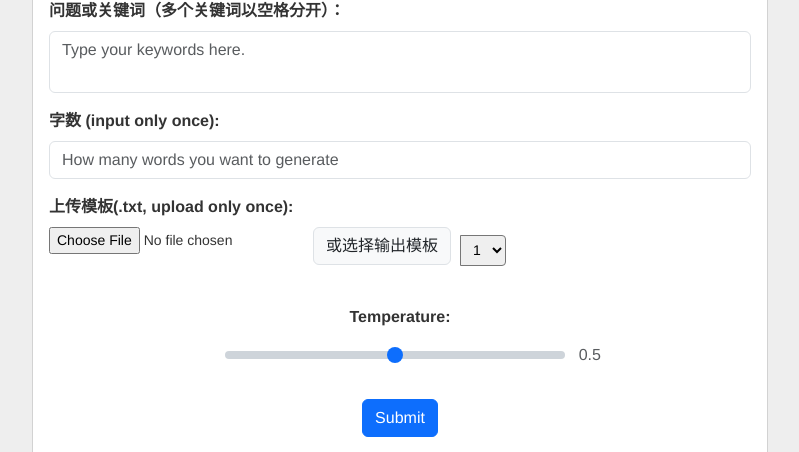
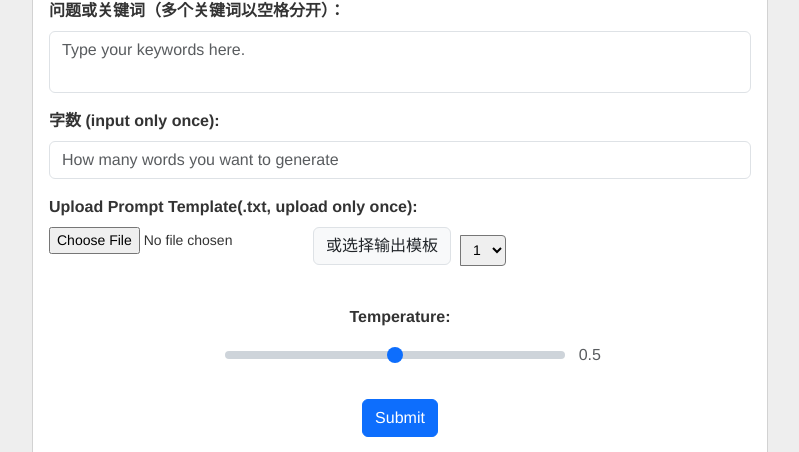
Before and after one commit to kangjian99/ChatGPTweb, a Flask app: template templates/chat.html in a window 1280 px wide. Shown: the part 317-769 px from the top of the page, without its empty margins (240-1039 px from the left). Run offline with Flask 2, Linux system fonts and the light colour scheme; the template is opened without the code that fills it: most values are stand-ins (such as "Sample title", 1, 10 or a date in 2020); some libraries are stand-ins or nearby versions.

Commit message:
Update chat.html

```diff
--- a/templates/chat.html
+++ b/templates/chat.html
@@ -44,7 +44,7 @@
                             <textarea id="words" name="words" placeholder="How many words you want to generate" rows="1" class="form-control"></textarea>
                         </div>
                         <div class="form-group">
-                            <label for="template_file">上传模板(.txt, upload only once):</label>
+                            <label for="template_file">Upload Prompt Template(.txt, upload only once):</label>
                             <div class="input-group mb-3">
                                 <div class="custom-file">
                                     <input type="file" class="custom-file-input" id="template_file" name="template_file" accept=".txt">
```
